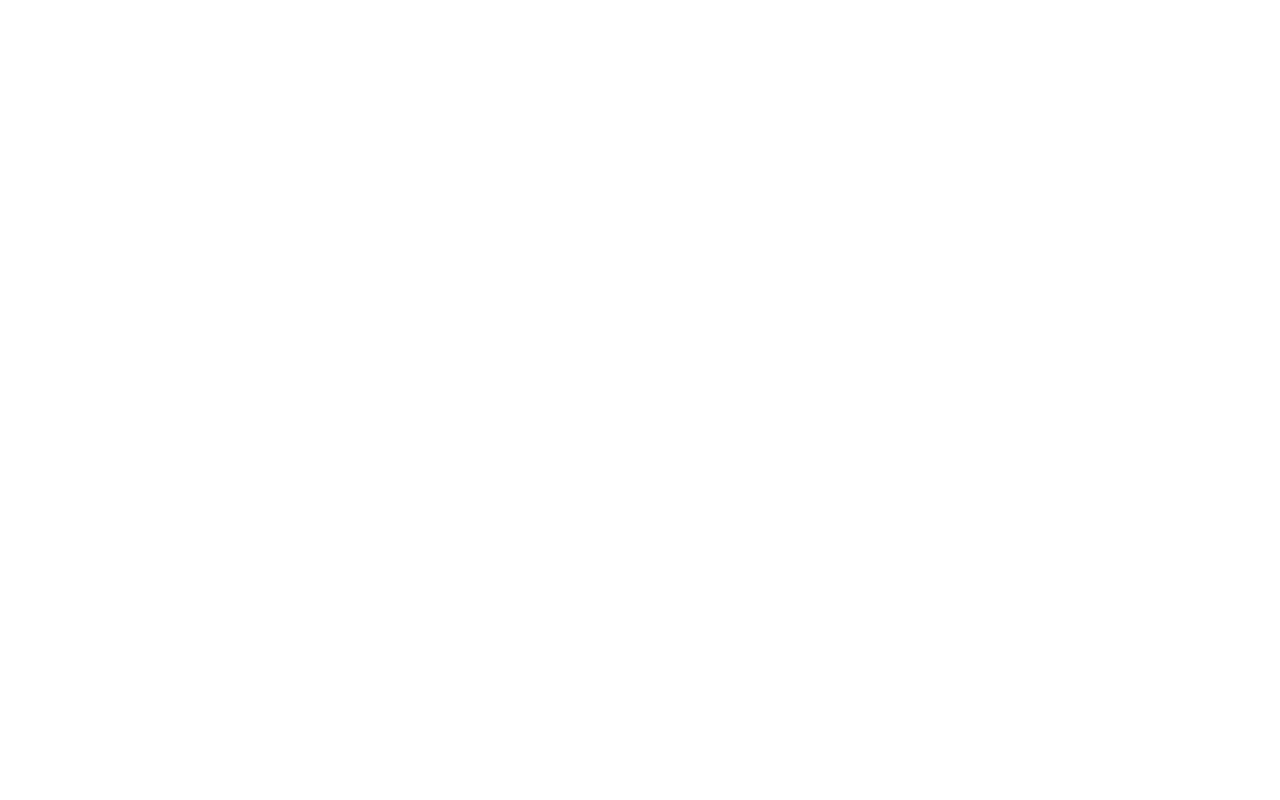
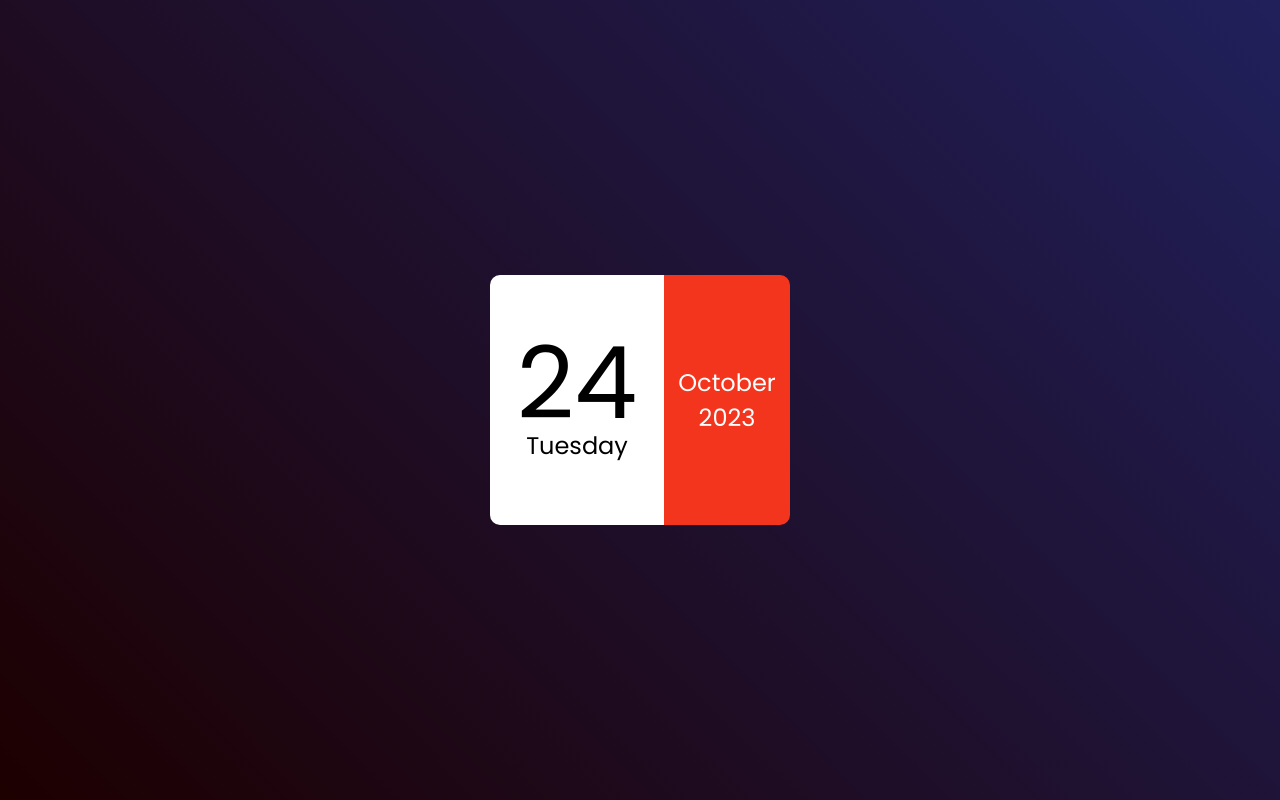
Before and after one commit to ernest-lamptey/mini-calendar, a plain HTML site: page index.html in a window 1280 px wide. Drawn offline with Linux system fonts and the light colour scheme.

Commit message:
Dev (#1)
* complete basic functionality

* updated README

```diff
--- a/index.html
+++ b/index.html
@@ -10,6 +10,18 @@
     <link rel="stylesheet" href="styles.css">
 </head>
 <body>
-
+    <div class="hero">
+        <div class="calendar">
+            <div class="left">
+                <p id="date">01</p>
+                <p id="day">Sunday</p>
+            </div>
+            <div class="right">
+                <p id="month">January</p>
+                <p id="year">2023</p>
+            </div>
+        </div>
+    </div>
+    <script src="main.js"></script>
 </body>
 </html>
--- a/main.js
+++ b/main.js
@@ -0,0 +1,16 @@
+const date = document.getElementById("date");
+const day = document.getElementById("day");
+const month = document.getElementById("month");
+const year = document.getElementById("year");
+
+const today = new Date();
+
+const weekdays = ["Sunday", "Monday", "Tuesday", "Wednesday",
+"Thursday", "Friday", "Saturday"]
+const months = ["January", "February", "March", "April", "May",
+"June", "July", "August", "September", "October", "November", "December"]
+
+date.innerHTML = (today.getDate() < 10 ? "0" : "") + today.getDate();
+day.innerHTML = weekdays[today.getDay()];
+month.innerHTML = months[today.getMonth()];
+year.innerHTML = today.getFullYear();
--- a/styles.css
+++ b/styles.css
@@ -4,3 +4,49 @@
     font-family: 'Poppins', sans-serif;
     box-sizing: border-box;
 }
+
+.hero {
+    width: 100%;
+    height: 100vh;
+    background: linear-gradient(45deg, #1d0000, #20205b);
+    display: flex;
+    align-items: center;
+    justify-content: center;
+}
+
+.calendar {
+    width: 300px;
+    height: 250px;
+    display: flex;
+    align-items: center;
+    border-radius: 10px;
+}
+
+.left, .right {
+    height: 100%;
+    display: flex;
+    flex-direction: column;
+    align-items: center;
+    justify-content: center;
+    font-size: 24px;
+}
+
+.right {
+    width: 42%;
+    background: #f4351e;
+    color: #fff;
+    border-top-right-radius: 10px;
+    border-bottom-right-radius: 10px;
+}
+
+.left {
+    width: 58%;
+    background: #fff;
+    border-top-left-radius: 10px;
+    border-bottom-left-radius: 10px;
+}
+
+#date {
+    font-size: 100px;
+    line-height: 90px;
+}
```
Also changed, not shown: screenshots/Screenshot (80).png (added), 1 other file.
